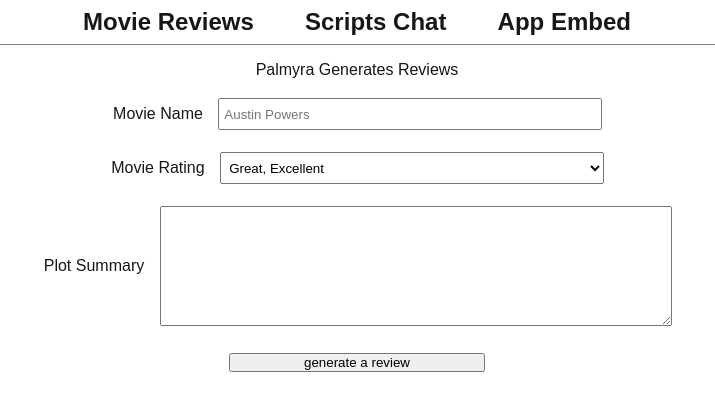
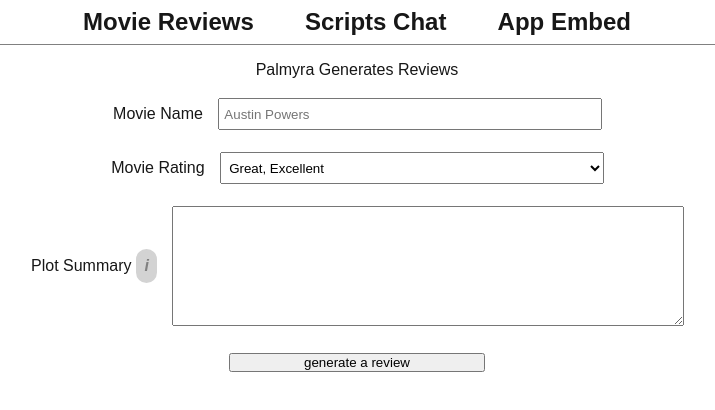
Before and after one commit to londes/movie-reviews, a Next.js app: page / in a window 1280 px wide. Shown: the top 410 px of the page, without its empty margins (283-998 px from the left). Built offline with nearby package versions, Linux system fonts and the light colour scheme.

Commit message:
added a tooltip to suggest plot synopsis input

```diff
--- a/src/app/page.js
+++ b/src/app/page.js
@@ -74,7 +74,15 @@ export default function Review() {
                 </select>
             </div>
             <div className={styles.form_item}>
-                <label>Plot Summary</label>
+                <label className={styles.plot_summary}>Plot Summary
+                  <span className={styles.tooltip}>
+                    i
+                    <span className={styles.tooltip_text}>
+                      A short blurb about the movie. Try an <a href="https://www.imdb.com/title/tt0118655/plotsummary/?ref_=tt_stry_pl#synopsis">iMDB synopsis</a>.
+
+                    </span>
+                  </span>
+                </label>
                 <textarea onChange={changeHandler} name="plot" value={plot}></textarea>
             </div>
             <button>generate a review</button>
--- a/src/app/page.module.css
+++ b/src/app/page.module.css
@@ -43,3 +43,56 @@
 .output {
   width: 70vw;
 }
+
+.tooltip {
+  position: relative;
+  display: inline-block;
+  cursor: pointer;
+  font-weight: bold;
+  color: gray;
+  margin-left: 5px;
+  border: 3px solid lightgray;
+  background-color: lightgray;
+  border-radius: 20px;
+  padding:5px;
+  font-style: italic;
+}
+
+.tooltip::before {
+  content: "";
+  position: absolute;
+  top: -10px;
+  left: -10px;
+  right: -10px;
+  bottom: -10px;
+  background: transparent;
+}
+
+.tooltip_text {
+  visibility: hidden;
+  width: 220px;
+  background-color: lightgray;
+  color: gray;
+  text-align: center;
+  padding: 8px;
+  border-radius: 6px;
+  position: absolute;
+  z-index: 10;
+  bottom: 125%; /* Position above the tooltip */
+  left: 50%;
+  transform: translateX(-50%);
+  opacity: 0;
+  transition: opacity 0.3s;
+  pointer-events: auto;
+  font-style: normal;
+}
+
+.tooltip_text a {
+  color: rgb(3, 192, 255);
+}
+
+.tooltip:hover .tooltip_text,
+.tooltip_text:hover {
+  visibility: visible;
+  opacity: 1;
+}
```
